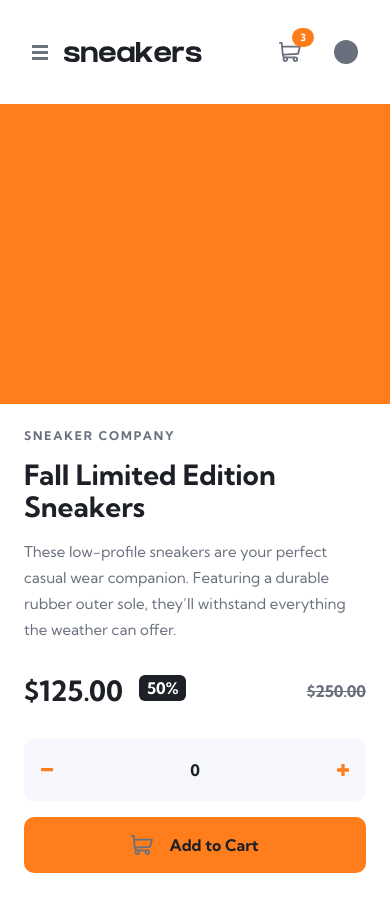
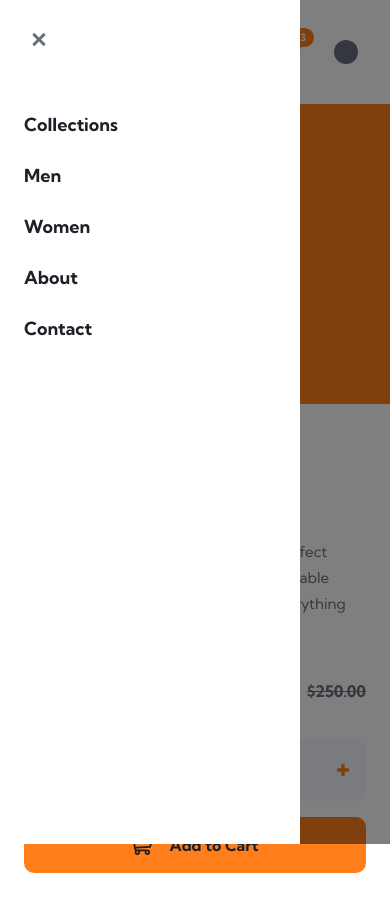
Before and after one commit to nikosetiawanp/ecommerce-product-page, a Next.js app: page / in a window 390 px wide. Both pictures are taken after a click on the button 40 px from the left and 52 px from the top of the page. Built offline with nearby package versions, Linux system fonts and the light colour scheme.

Commit message:
refactor Cart Navbar Sidebar and Add to Cart

```diff
--- a/app/page.tsx
+++ b/app/page.tsx
@@ -49,7 +49,7 @@ export default function Home() {
               <data className="text-preset-2 text-grey-950" value="125">
                 $125.00
               </data>
-              <span className="h-fit flex items-center text-preset-3 font-bold text-white bg-grey-950 px-2 rounded-md">
+              <span className="h-fit flex justify-center items-center text-preset-3 font-bold text-white bg-grey-950 px-2 rounded-md">
                 50%
               </span>
             </div>
--- /dev/null
+++ b/components/Cart.tsx
@@ -0,0 +1,34 @@
+import { Menu, MenuButton, MenuItems } from "@headlessui/react";
+
+import IconCart from "@/public/images/icon-cart.svg";
+
+export default function Navbar() {
+  return (
+    <Menu>
+      <MenuButton className="relative flex justify-center items-center w-[40px] h-[40px] p-1 rounded-full hover:cursor-pointer active:bg-black/10 focus:outline-0">
+        <IconCart fill="#69707D" width={22} height={20} />
+        <span className="absolute -top-1 -right-1 bg-orange-500 px-2 py-0.5 text-[10px] font-bold text-white rounded-full">
+          3
+        </span>
+      </MenuButton>
+
+      <MenuItems
+        anchor="bottom"
+        className="border-0 focus:outline-0 w-full rounded-[10px] px-2 md:px-0 md:w-[360px] shadow-2xl"
+      >
+        <div className="flex flex-col bg-white rounded-[10px] w-full min-h-[256px] shadow-2xl">
+          <div className="py-6 px-3">
+            <span className="text-preset-3 font-bold text-grey-950">Cart</span>
+          </div>
+
+          <hr className="border-grey-100" />
+          <div className="flex-1 flex justify-center items-center px-3 py-6">
+            <span className="text-preset-3 font-bold text-grey-500">
+              Your cart is empty
+            </span>
+          </div>
+        </div>
+      </MenuItems>
+    </Menu>
+  );
+}
--- a/components/Navbar.tsx
+++ b/components/Navbar.tsx
@@ -1,3 +1,6 @@
+import Cart from "./Cart";
+import Sidebar from "./Sidebar";
+
 export default function Navbar() {
   const links = ["Men", "Women", "About", "Contact"];
   return (
@@ -6,10 +9,7 @@ export default function Navbar() {
       <div className="flex items-center">
         {/* Menu and logo */}
         <div className="flex items-center lg:items-start gap-4 mr-8 lg:mr-14">
-          <button className="lg:hidden">
-            {/* <IconMenu /> */}
-            <img src="/images/icon-menu.svg" alt="icon-menu" />
-          </button>
+          <Sidebar />
           <img src={"/images/logo.svg"} alt={"logo"} />
         </div>
         {/* Links desktop */}
@@ -24,12 +24,7 @@ export default function Navbar() {
       </div>
       {/* Right side */}
       <div className="flex justify-between items-center gap-6 md:gap-12">
-        <button className="relative flex justify-center items-center w-[40px] h-[40px] p-1 rounded-full hover:cursor-pointer active:bg-black/10">
-          <img src={"/images/icon-cart.svg"} alt={"icon-cart"} />
-          <span className="absolute -top-1 -right-1 bg-orange-500 px-2 py-0.5 text-[10px] font-bold text-white rounded-full">
-            3
-          </span>
-        </button>
+        <Cart />
         <div className="w-[24px] md:w-[50px] h-[24px] md:h-[50px] rounded-full bg-grey-500"></div>
       </div>
     </nav>
--- a/components/QuantityAddToCart.tsx
+++ b/components/QuantityAddToCart.tsx
@@ -1,6 +1,8 @@
 "use client";
 
 import Image from "next/image";
+
+import IconCart from "@/public/images/icon-cart.svg";
 
 export default function QuantityAddToCart() {
   return (
@@ -27,7 +29,7 @@ export default function QuantityAddToCart() {
         </button>
       </div>
       <button className="button-primary">
-        <img src="/images/icon-cart.svg" alt="icon-cart" />
+        <IconCart fill="#1D2026" width={22} height={20} />
         Add to Cart
       </button>
     </div>
--- /dev/null
+++ b/components/Sidebar.tsx
@@ -0,0 +1,49 @@
+"use client";
+
+import IconMenu from "@/public/images/icon-menu.svg";
+import IconClose from "@/public/images/icon-close.svg";
+import { useState } from "react";
+
+export default function Sidebar() {
+  const [open, setOpen] = useState(false);
+  return (
+    <>
+      <button
+        className="lg:hidden p-2 rounded-full active:bg-black/10 hover:cursor-pointer"
+        onClick={() => setOpen(true)}
+      >
+        <IconMenu />
+      </button>
+
+      {open && (
+        <div className="lg:hidden bg-black/50 w-screen h-screen z-50 absolute left-0 top-0">
+          <div className="flex flex-col bg-white w-[300px] h-screen p-6 md:px-20 md:py-12 gap-14">
+            <button
+              className="rounded-full p-2 active:bg-black/10 w-fit h-fit"
+              onClick={() => setOpen(false)}
+            >
+              <IconClose />
+            </button>
+            <ul className="flex flex-col gap-6">
+              <li className="text-[18px] font-bold text-grey-950 hover:cursor-pointer">
+                <a href="">Collections</a>
+              </li>
+              <li className="text-[18px] font-bold text-grey-950 hover:cursor-pointer">
+                <a href="">Men</a>
+              </li>
+              <li className="text-[18px] font-bold text-grey-950 hover:cursor-pointer">
+                <a href="">Women</a>
+              </li>
+              <li className="text-[18px] font-bold text-grey-950 hover:cursor-pointer">
+                <a href="">About</a>
+              </li>
+              <li className="text-[18px] font-bold text-grey-950 hover:cursor-pointer">
+                <a href="">Contact</a>
+              </li>
+            </ul>
+          </div>
+        </div>
+      )}
+    </>
+  );
+}
--- a/next.config.ts
+++ b/next.config.ts
@@ -1,8 +1,23 @@
-import type { NextConfig } from 'next';
+import type { NextConfig } from "next";
 
 const nextConfig: NextConfig = {
-  output: 'export',
+  output: "export",
   basePath: process.env.PAGES_BASE_PATH,
+  turbopack: {
+    rules: {
+      "*.svg": {
+        loaders: [
+          {
+            loader: "@svgr/webpack",
+            options: {
+              icon: true,
+            },
+          },
+        ],
+        as: "*.js",
+      },
+    },
+  },
 };
 
 export default nextConfig;
--- a/package.json
+++ b/package.json
@@ -5,6 +5,7 @@
 		"build": "next build"
 	},
 	"dependencies": {
+		"@headlessui/react": "^2.2.4",
 		"@tailwindcss/postcss": "^4.1.11",
 		"gray-matter": "^4.0.3",
 		"next": "^15.1.7",
@@ -14,6 +15,7 @@
 		"tailwindcss": "^4.1.11"
 	},
 	"devDependencies": {
+		"@svgr/webpack": "^8.1.0",
 		"@types/node": "^22.13.4",
 		"@types/react": "^19.0.8",
 		"@types/react-dom": "^19.0.3",
```
Also changed, not shown: public/images/icon-cart.svg, 1 other file (tests, documents, lock files or other folders).
